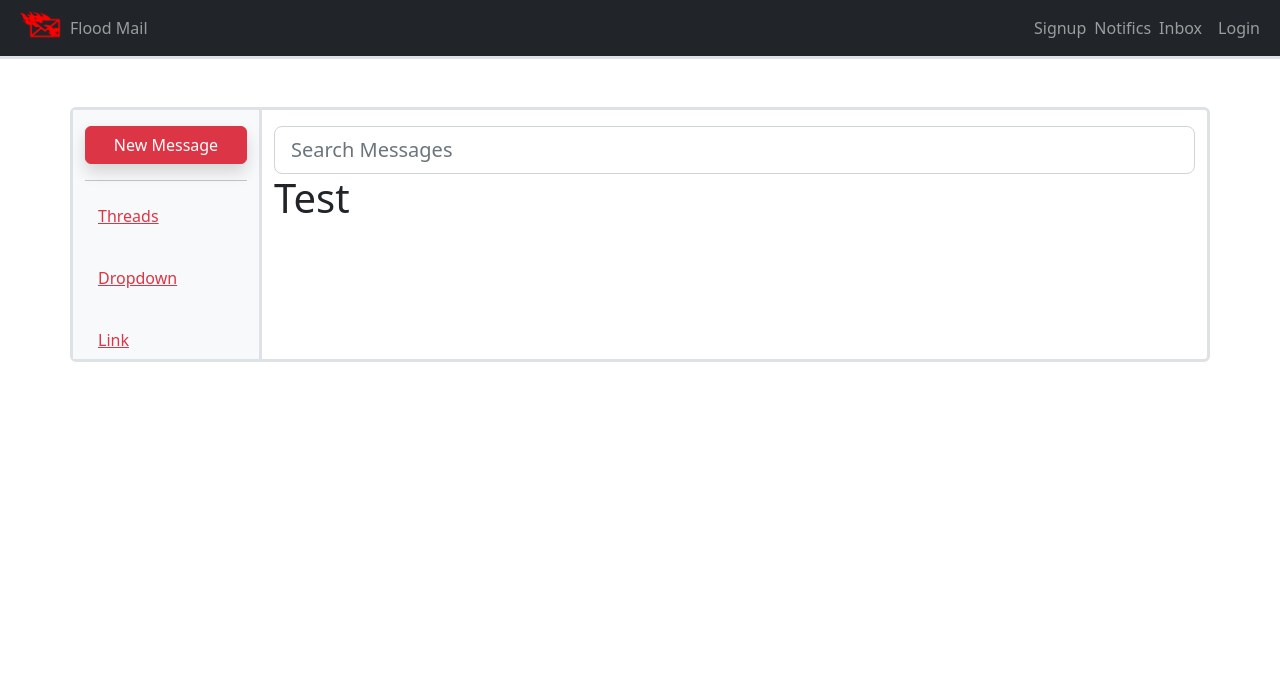
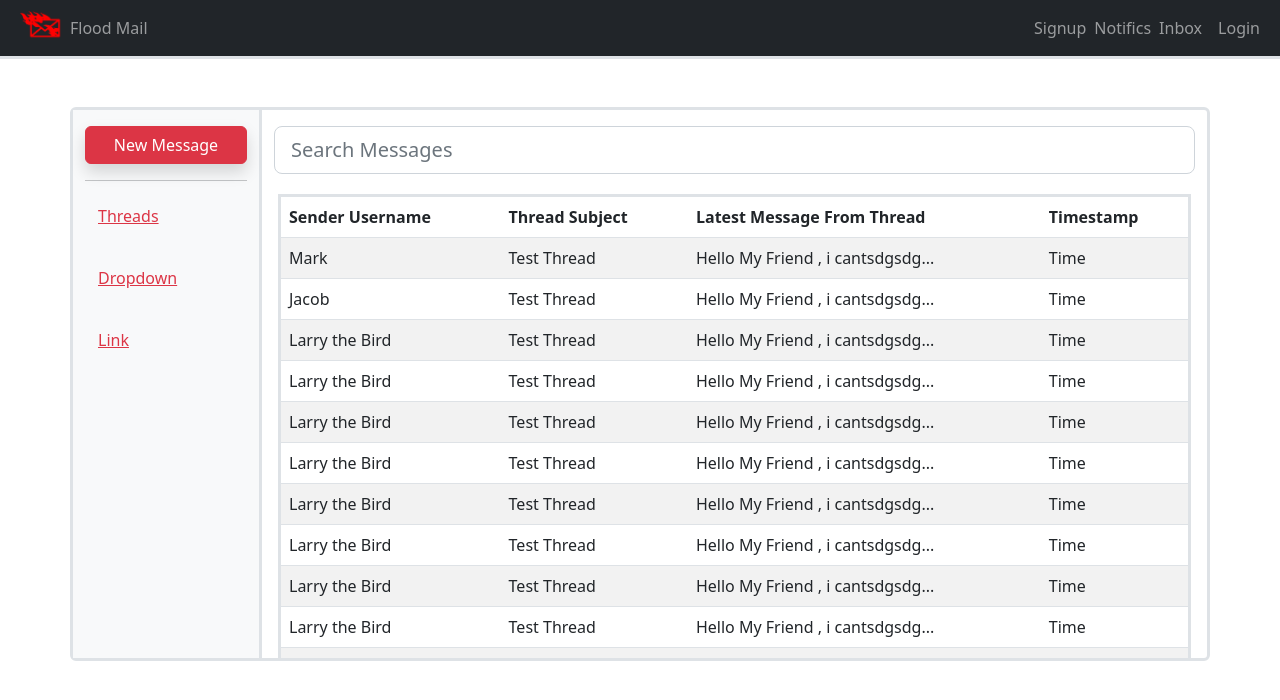
Before and after one commit to nickmendezFlatiron/flood-mail, a React (Create React App) app in the folder client/: page /inbox in a window 1280 px wide. Shown: the top 700 px of the page. Built offline with nearby package versions, Linux system fonts and the light colour scheme; no server answers.

Commit message:
created Inbox Table Row component

```diff
--- a/client/src/App.css
+++ b/client/src/App.css
@@ -23,3 +23,8 @@
   font-size: 40px;
   color: #c93c4a;
 }
+
+.height-match {
+  height: 480px;
+  overflow: auto;
+}
--- a/client/src/account/Account.jsx
+++ b/client/src/account/Account.jsx
@@ -16,7 +16,7 @@ const Account = ({user}) => {
 
   return (
 
-   <Container className="my-5 bg-light rounded-3">
+   <Container className="my-4 bg-light rounded-3">
       <Row>
         <Col className="my-5 mx-2 border-bottom rounded bg-white shadow" lg={5}>
           <h1 id='account-username' className=''>{user.username}</h1>
@@ -27,7 +27,7 @@ const Account = ({user}) => {
           <Button className='mb-4' variant='danger  ' >Burn My Account</Button>
         </Col>
         <Col className="d-flex align-items-center opacity-75 text-center" >
-          <p id="quote">{quote.text}</p>
+          <p id="quote"><em>{quote.text}</em></p>
         </Col>
       </Row>
    </Container>
--- a/client/src/home/LoginModal.jsx
+++ b/client/src/home/LoginModal.jsx
@@ -30,7 +30,7 @@ const LoginModal = ({handleClose , showModal}) => {
               <Form.Control
                 type="password"
                 placeholder="Enter password here..."
-                autoFocus
+
               />
             </Form.Group>
             <Form.Group>
--- a/client/src/inbox/Inbox.jsx
+++ b/client/src/inbox/Inbox.jsx
@@ -1,7 +1,14 @@
 import React from 'react'
 import { Container, Row, Col , Button } from 'react-bootstrap'
+
+// React Components
 import Toolbar from './Toolbar'
+import InboxTable from './InboxTable'
+
 const Inbox = () => {
+
+  const mainDisplay = {table: <InboxTable /> , }
+
 
   return (
     <Container className="my-5 border border-3 rounded">
@@ -19,8 +26,8 @@ const Inbox = () => {
           <Row>
             <Toolbar />
           </Row>
-          <Row>
-            <h1>Test</h1>
+          <Row className="mt-1 p-3 height-match">
+            {mainDisplay.table}
           </Row>
           </Col>
         </Row>
--- a/client/src/inbox/InboxTable.jsx
+++ b/client/src/inbox/InboxTable.jsx
@@ -2,33 +2,83 @@ import React from 'react'
 import { Table } from 'react-bootstrap'
 
 const InboxTable = () => {
+
   return (
-    <Table striped bordered hover>
+    <Table striped  hover className='border border-3 rounded-3'>
     <thead>
       <tr>
-        <th>#</th>
-        <th>First Name</th>
-        <th>Last Name</th>
-        <th>Username</th>
+        <th>Sender Username</th>
+        <th>Thread Subject</th>
+        <th>Latest Message From Thread</th>
+        <th>Timestamp</th>
       </tr>
     </thead>
     <tbody>
       <tr>
-        <td>1</td>
         <td>Mark</td>
-        <td>Otto</td>
-        <td>@mdo</td>
+        <td>Test Thread</td>
+        <td>Hello My Friend , i cantsdgsdg...</td>
+        <td>Time</td>
       </tr>
       <tr>
-        <td>2</td>
         <td>Jacob</td>
-        <td>Thornton</td>
-        <td>@fat</td>
+        <td>Test Thread</td>
+        <td>Hello My Friend , i cantsdgsdg...</td>
+        <td>Time</td>
       </tr>
       <tr>
-        <td>3</td>
-        <td colSpan={2}>Larry the Bird</td>
-        <td>@twitter</td>
+        <td>Larry the Bird</td>
+        <td>Test Thread</td>
+        <td>Hello My Friend , i cantsdgsdg...</td>
+        <td>Time</td>
+      </tr>
+      <tr>
+        <td>Larry the Bird</td>
+        <td>Test Thread</td>
+        <td>Hello My Friend , i cantsdgsdg...</td>
+        <td>Time</td>
+      </tr>
+      <tr>
+        <td>Larry the Bird</td>
+        <td>Test Thread</td>
+        <td>Hello My Friend , i cantsdgsdg...</td>
+        <td>Time</td>
+      </tr>
+      <tr>
+        <td>Larry the Bird</td>
+        <td>Test Thread</td>
+        <td>Hello My Friend , i cantsdgsdg...</td>
+        <td>Time</td>
+      </tr>
+      <tr>
+        <td>Larry the Bird</td>
+        <td>Test Thread</td>
+        <td>Hello My Friend , i cantsdgsdg...</td>
+        <td>Time</td>
+      </tr>
+      <tr>
+        <td>Larry the Bird</td>
+        <td>Test Thread</td>
+        <td>Hello My Friend , i cantsdgsdg...</td>
+        <td>Time</td>
+      </tr>
+      <tr>
+        <td>Larry the Bird</td>
+        <td>Test Thread</td>
+        <td>Hello My Friend , i cantsdgsdg...</td>
+        <td>Time</td>
+      </tr>
+      <tr>
+        <td>Larry the Bird</td>
+        <td>Test Thread</td>
+        <td>Hello My Friend , i cantsdgsdg...</td>
+        <td>Time</td>
+      </tr>
+      <tr>
+        <td>Larry the Bird</td>
+        <td>Test Thread</td>
+        <td>Hello My Friend , i cantsdgsdg...</td>
+        <td>Time</td>
       </tr>
     </tbody>
   </Table>
```
Also changed, not shown: client/src/inbox/InboxTableRow.jsx (added, +9 -0 lines), 1 other file (tests, documents, lock files or other folders).
